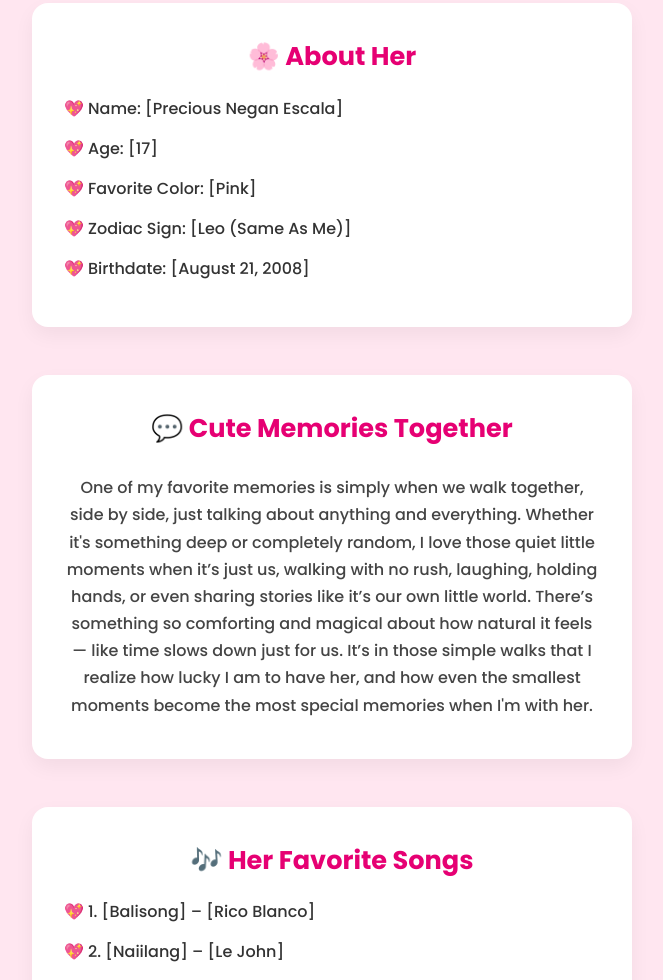
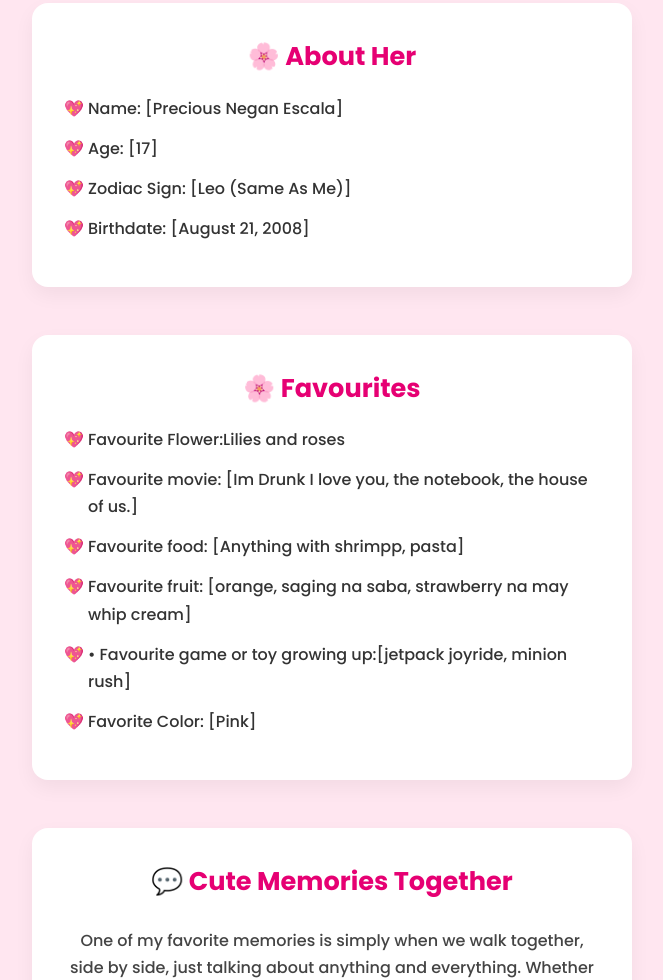
Before and after one commit to Dkrowew/helloo, a plain HTML site: page index.html in a window 1280 px wide. Shown: the part 712-1692 px from the top of the page, without its empty margins (308-971 px from the left). Drawn offline with Linux system fonts and the light colour scheme.

Commit message:
Update index.html

```diff
--- a/index.html
+++ b/index.html
@@ -24,9 +24,20 @@
             <ul>
                 <li>Name: [Precious Negan Escala]</li>
                 <li>Age: [17]</li>
-                <li>Favorite Color: [Pink]</li>
                 <li>Zodiac Sign: [Leo (Same As Me)]</li>
                 <li>Birthdate: [August 21, 2008]</li>
+            </ul>
+        </section>
+
+        <section>
+            <h2>🌸 Favourites </h2>
+            <ul>
+                <li>Favourite Flower:Lilies and roses</li>
+                <li>Favourite movie: [Im Drunk I love you, the notebook, the house of us.]</li>
+                <li>Favourite food: [Anything with shrimpp, pasta]</li>
+                <li>Favourite fruit: [orange, saging na saba, strawberry na may whip cream]</li>
+                <li>• Favourite game or toy growing up:[jetpack joyride, minion rush]</li>
+                <li>Favorite Color: [Pink]</li>
             </ul>
         </section>
 
```
